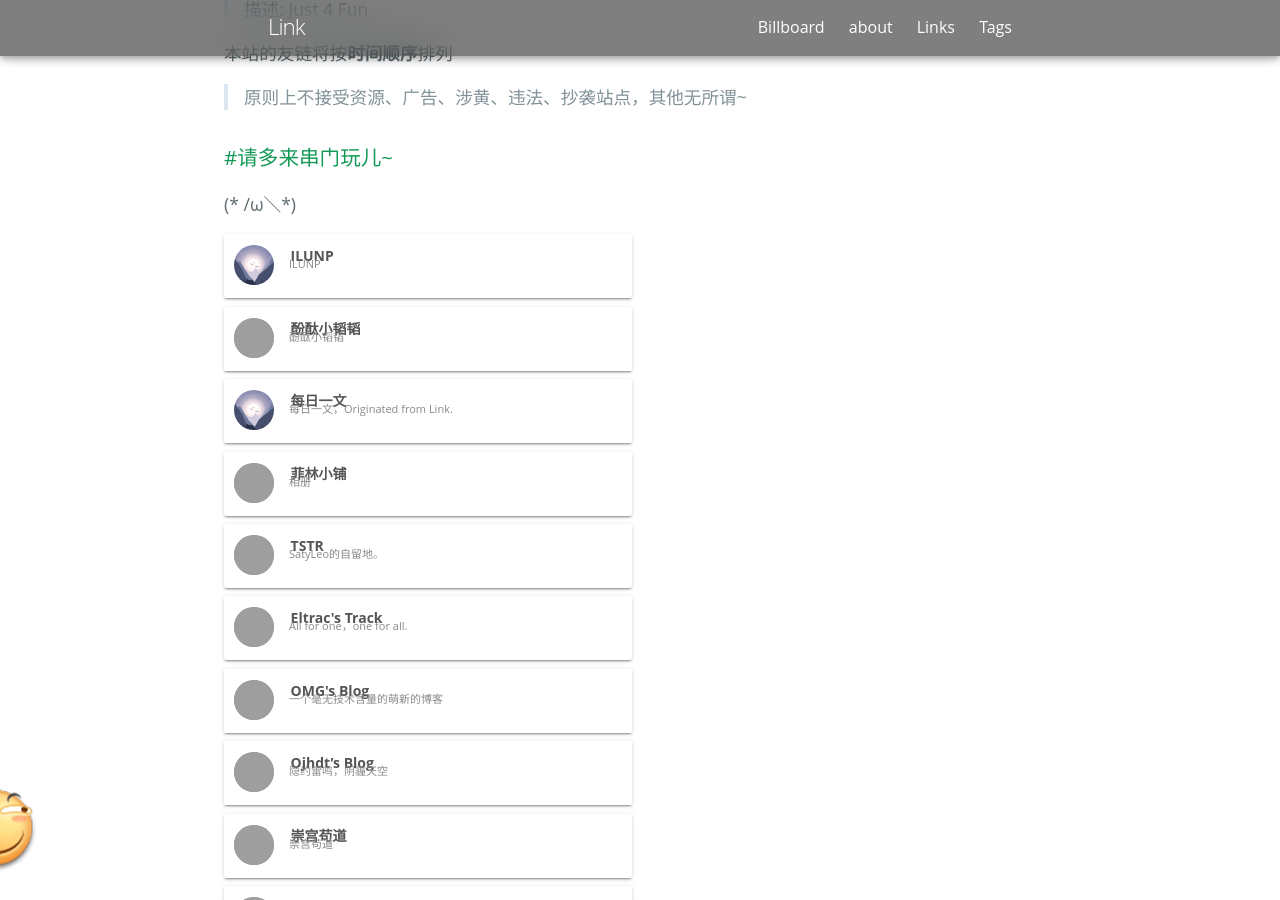
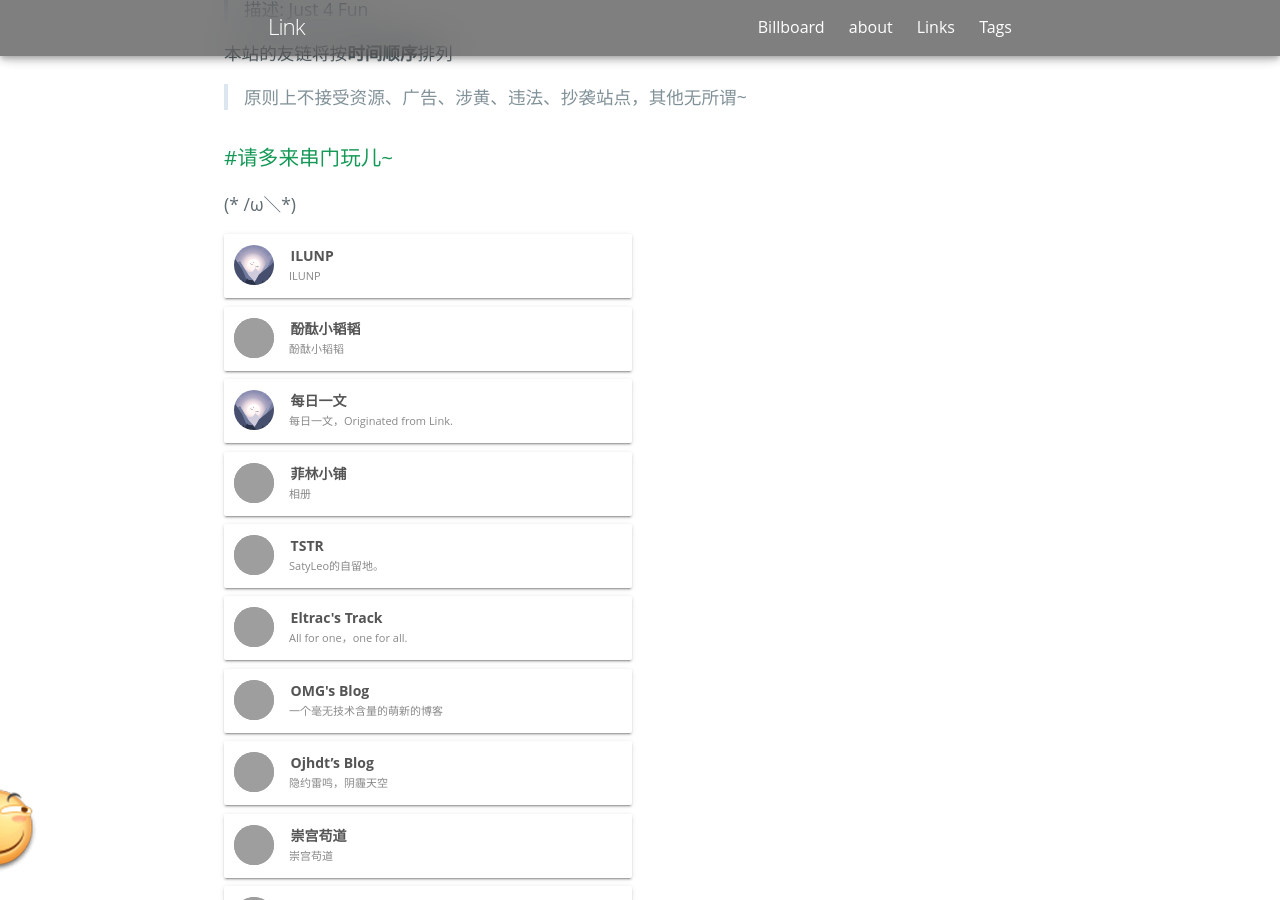
Before and after one commit to link9596/qwq, a Jekyll site: the page built from pages/link.md, in a window 1280 px wide and 900 px high, scrolled down 722 px. Built offline with Jekyll 4.4.1, drawn with Linux system fonts in a browser that asks for light colours; some web fonts are replaced; comment, search, counter and statistics services are not loaded; grey boxes are pictures that could not be loaded.

Commit message:
Update link.md

```diff
--- a/pages/link.md
+++ b/pages/link.md
@@ -31,7 +31,7 @@ permalink: /links.html
 <div><a href="{{f.url}}" target="_blank" class="link-chip ripple">
  <img alt="{{f.describe}}" src="{{f.image}}" class="link-chip-icon"/>
  <span title="{{f.describe}}" class="link-chip-title">{{f.name}}</span>
- <p style="margin-top:-30px" class="link-chip-dc">{{f.describe}}</p></a></div>
+ <p class="link-chip-dc">{{f.describe}}</p></a></div>
 {% endfor %}
 
 [返回主页]({{ site.url }}{{ site.baseurl }})
```
